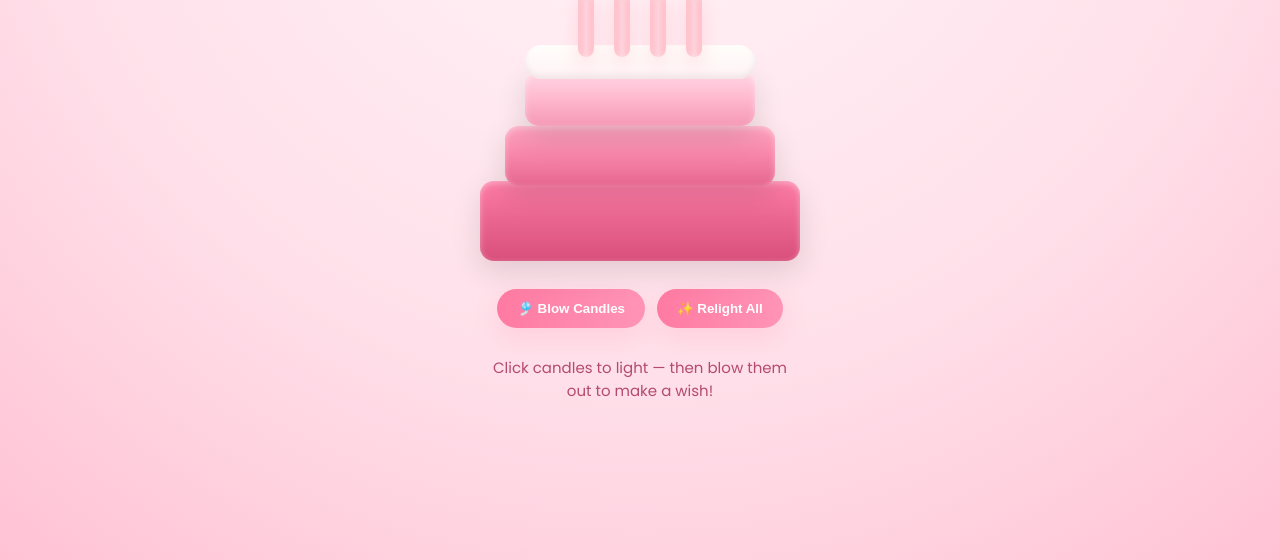
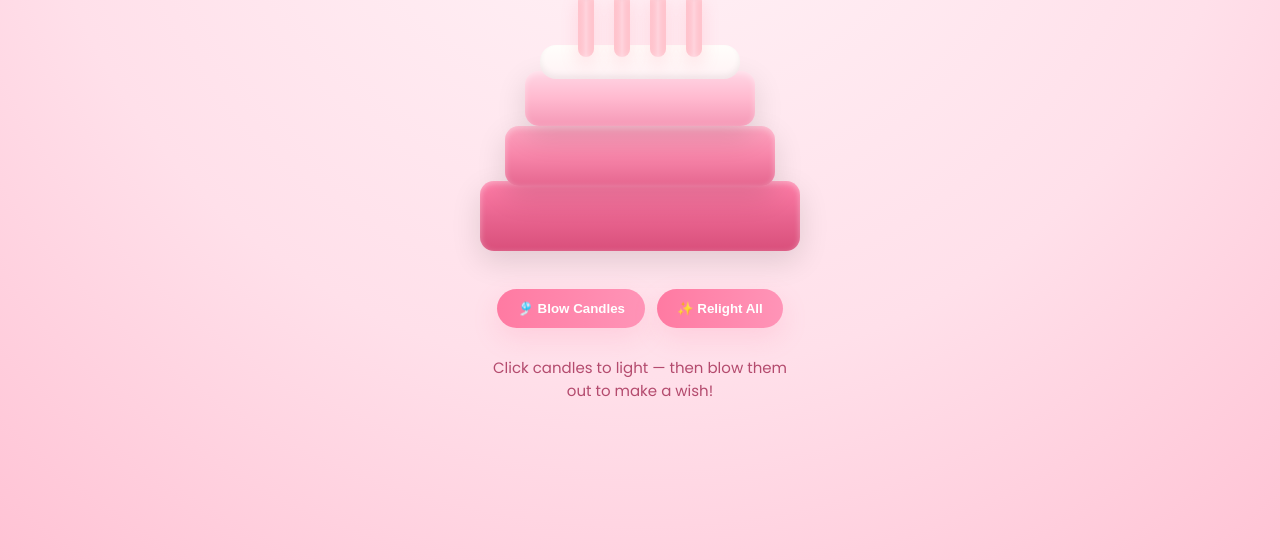
Before and after one commit to Jashuuuu10/bdayy, a plain HTML site: page cake.html in a window 1280 px wide. Shown: the part 240-800 px from the top of the page. Drawn offline with nearby package versions, Linux system fonts and the light colour scheme.

Commit message:
Add files via upload

```diff
--- a/cake.html
+++ b/cake.html
@@ -62,13 +62,13 @@
     box-shadow:0 10px 30px rgba(0,0,0,0.12), inset 0 2px 6px rgba(255,255,255,0.4);
     transition:transform .25s ease;
   }
-  .layer.bottom{ width:320px;height:80px;bottom:0; background:linear-gradient(180deg,#ff7ea8,#e96590,#d94f7b);}
+  .layer.bottom{ width:320px;height:70px;bottom: 10px; background:linear-gradient(180deg,#ff7ea8,#e96590,#d94f7b);}
   .layer.middle{ width:270px;height:60px;bottom:75px; background:linear-gradient(180deg,#ffa5c1,#f785a9,#e5668f);}
   .layer.top{ width:230px;height:55px;bottom:135px; background:linear-gradient(180deg,#ffd7e5,#ffb9cf,#f598b6);}
 
   .icing{
     position:absolute; left:50%; transform:translateX(-50%); top:24px;
-    width:230px;height:34px;border-radius:16px;
+    width:200px;height:34px;border-radius:16px;
     background:linear-gradient(180deg,#fffefb,#fff2f5);
     box-shadow:inset 0 -4px 6px rgba(0,0,0,0.06);
   }
```
